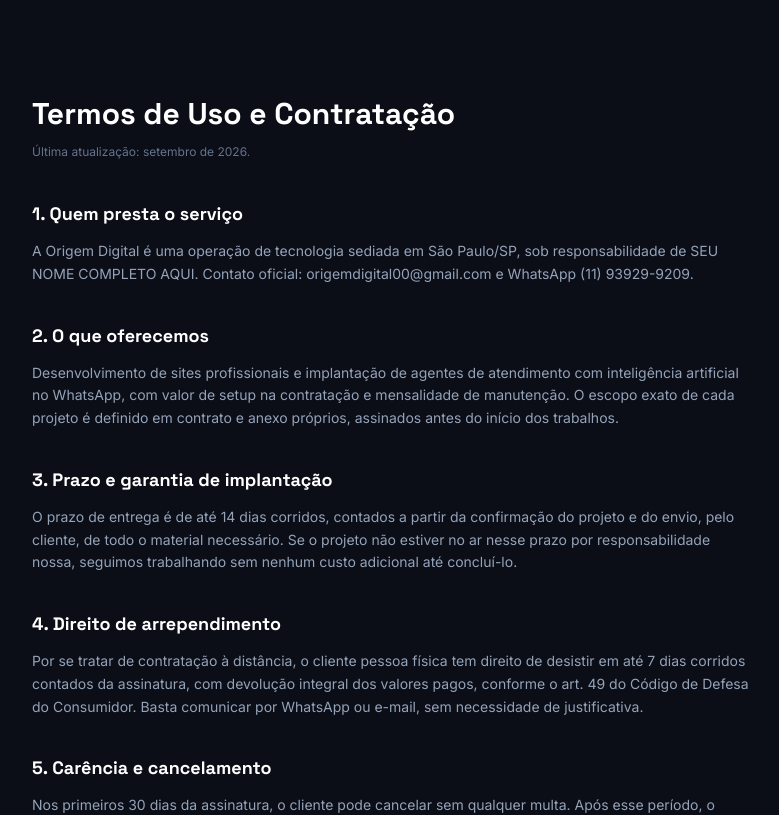
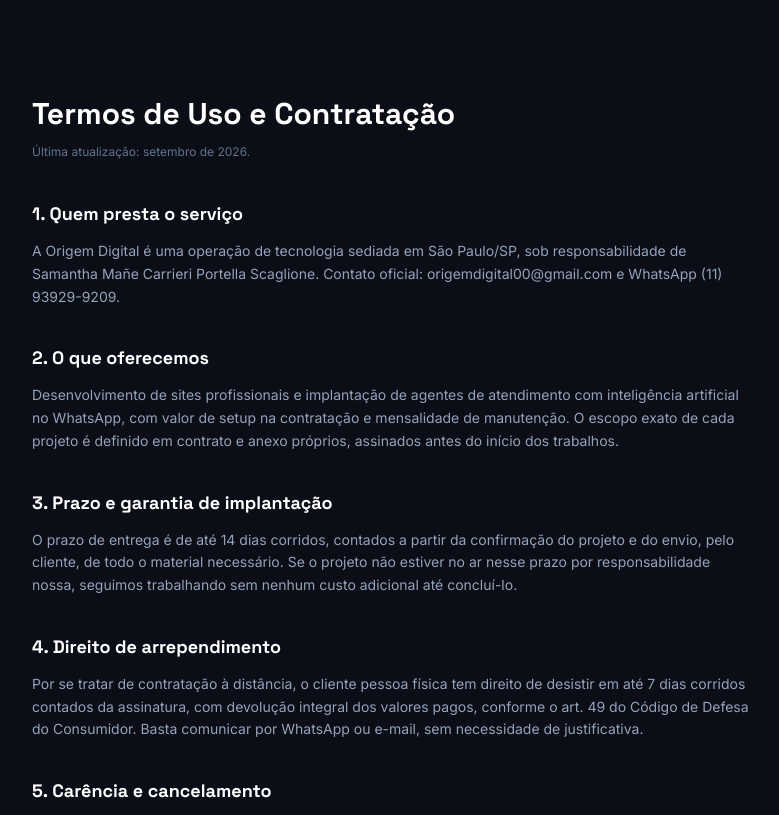
Before and after one commit to vito0067/origem-digital, a Next.js app: page /termos in a window 1280 px wide. Shown: the top 815 px of the page, without its empty margins (248-1027 px from the left). Built offline with nearby package versions, Linux system fonts and the light colour scheme.

Commit message:
Update service provider contact information

```diff
--- a/app/termos/page.tsx
+++ b/app/termos/page.tsx
@@ -27,7 +27,7 @@
         <Bloco titulo="1. Quem presta o serviço">
           <p>
             A Origem Digital é uma operação de tecnologia sediada em São Paulo/SP,
-            sob responsabilidade de SEU NOME COMPLETO AQUI. Contato oficial:
+            sob responsabilidade de Samantha Mañe Carrieri Portella Scaglione. Contato oficial:
             origemdigital00@gmail.com e WhatsApp (11) 93929-9209.
           </p>
         </Bloco>
```
